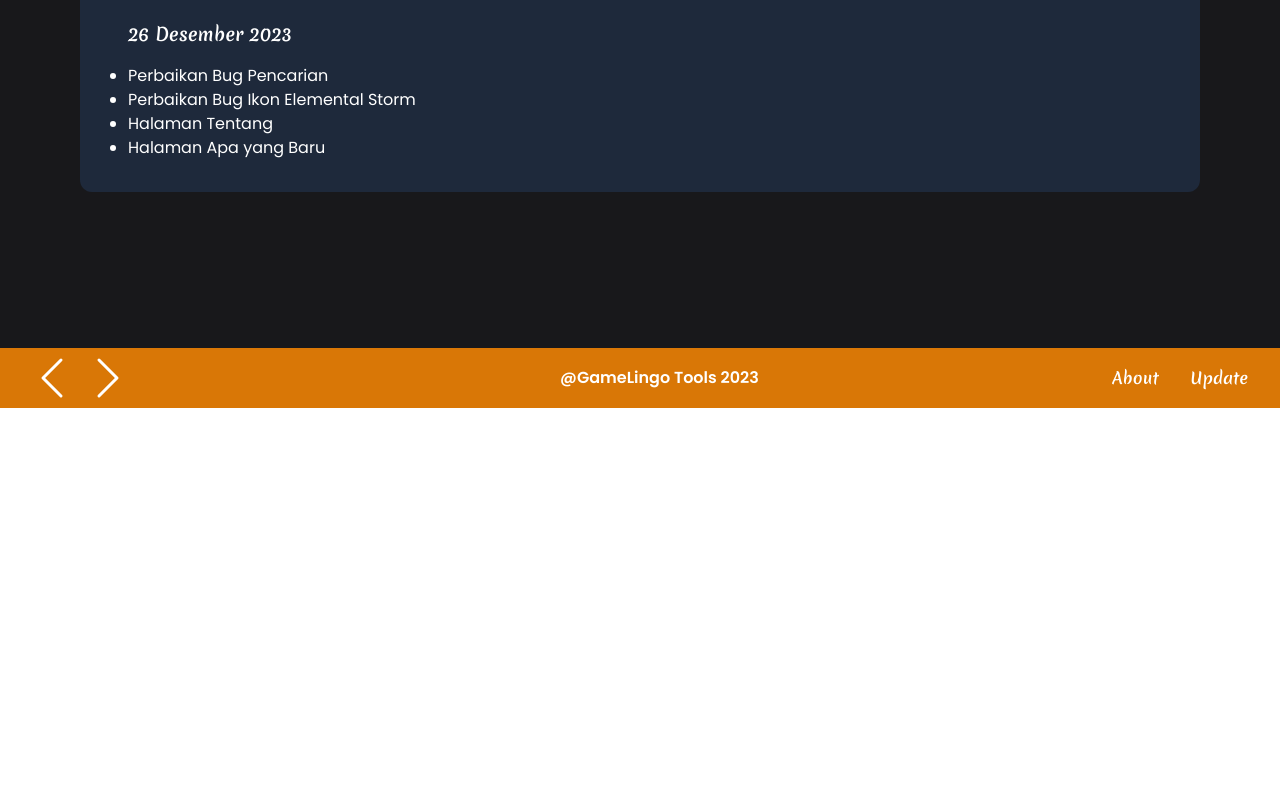
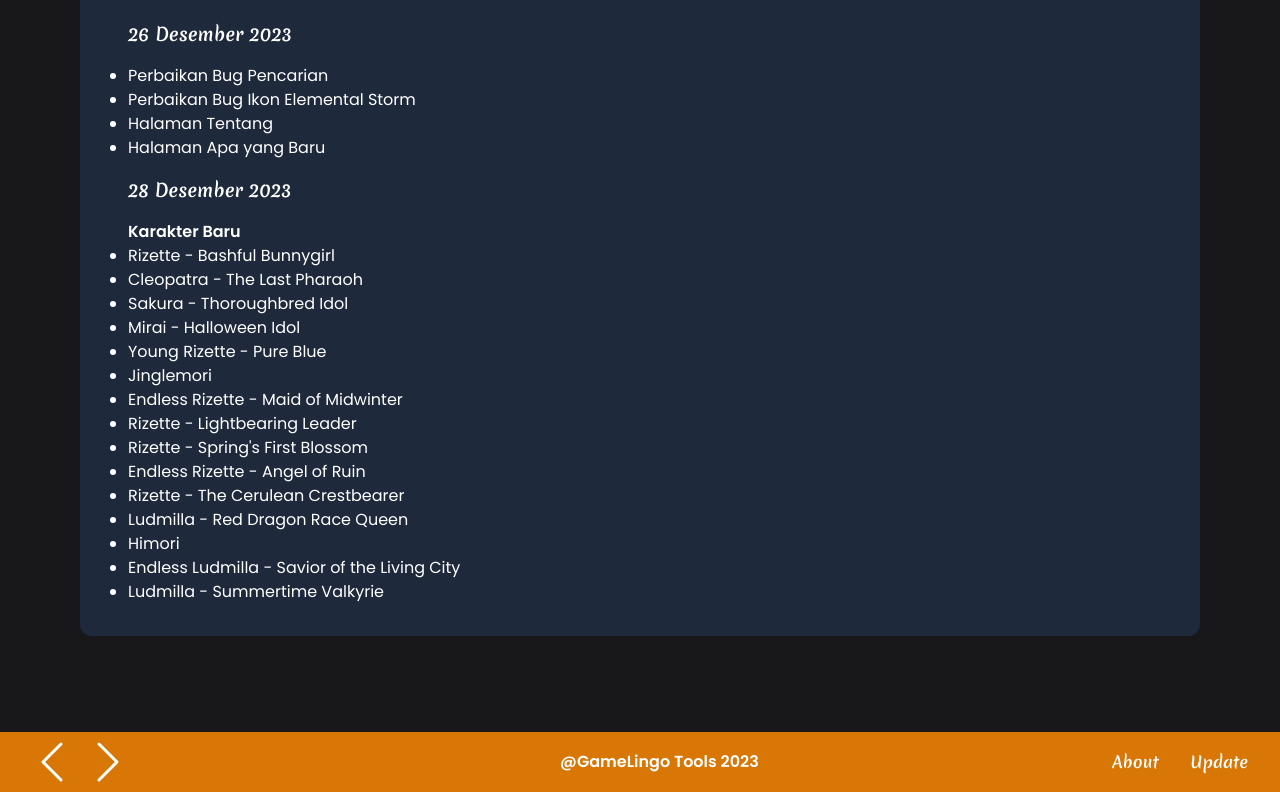
Before and after one commit to aqil2514/gamelingo-tools, a Next.js app: page /new in a window 1280 px wide. Shown: the part 452-1244 px from the top of the page. Before the commit the page ends 860 px from the top, so only its background shows below. Built offline with nearby package versions, Linux system fonts and the light colour scheme; no server answers; a web font is replaced by a local one.

Commit message:
new Chars info

```diff
--- a/app/(general)/new/EN.tsx
+++ b/app/(general)/new/EN.tsx
@@ -24,6 +24,26 @@ export default function EnglishSection() {
             <li className="list-disc">About Page</li>
             <li className="list-disc">What is New Page</li>
           </ol>
+
+          <h2 className="font-semibold text-lg font-merienda my-4">December 28, 2023</h2>
+          <strong>New Characters</strong>
+          <ol>
+            <li className="list-disc">Rizette - Bashful Bunnygirl</li>
+            <li className="list-disc">Cleopatra - The Last Pharaoh</li>
+            <li className="list-disc">Sakura - Thoroughbred Idol</li>
+            <li className="list-disc">Mirai - Halloween Idol</li>
+            <li className="list-disc">Young Rizette - Pure Blue</li>
+            <li className="list-disc">Jinglemori</li>
+            <li className="list-disc">Endless Rizette - Maid of Midwinter</li>
+            <li className="list-disc">Rizette - Lightbearing Leader</li>
+            <li className="list-disc">Rizette - Spring's First Blossom</li>
+            <li className="list-disc">Endless Rizette - Angel of Ruin</li>
+            <li className="list-disc">Rizette - The Cerulean Crestbearer</li>
+            <li className="list-disc">Ludmilla - Red Dragon Race Queen</li>
+            <li className="list-disc">Himori</li>
+            <li className="list-disc">Endless Ludmilla - Savior of the Living City</li>
+            <li className="list-disc">Ludmilla - Summertime Valkyrie</li>
+          </ol>
         </article>
       </div>
     </>
--- a/app/(general)/new/ID.tsx
+++ b/app/(general)/new/ID.tsx
@@ -24,6 +24,26 @@ export default function IndonesianSection() {
             <li className="list-disc">Halaman Tentang</li>
             <li className="list-disc">Halaman Apa yang Baru</li>
           </ol>
+
+          <h2 className="font-semibold text-lg font-merienda my-4">28 Desember 2023</h2>
+          <strong>Karakter Baru</strong>
+          <ol>
+            <li className="list-disc">Rizette - Bashful Bunnygirl</li>
+            <li className="list-disc">Cleopatra - The Last Pharaoh</li>
+            <li className="list-disc">Sakura - Thoroughbred Idol</li>
+            <li className="list-disc">Mirai - Halloween Idol</li>
+            <li className="list-disc">Young Rizette - Pure Blue</li>
+            <li className="list-disc">Jinglemori</li>
+            <li className="list-disc">Endless Rizette - Maid of Midwinter</li>
+            <li className="list-disc">Rizette - Lightbearing Leader</li>
+            <li className="list-disc">Rizette - Spring's First Blossom</li>
+            <li className="list-disc">Endless Rizette - Angel of Ruin</li>
+            <li className="list-disc">Rizette - The Cerulean Crestbearer</li>
+            <li className="list-disc">Ludmilla - Red Dragon Race Queen</li>
+            <li className="list-disc">Himori</li>
+            <li className="list-disc">Endless Ludmilla - Savior of the Living City</li>
+            <li className="list-disc">Ludmilla - Summertime Valkyrie</li>
+          </ol>
         </article>
       </div>
     </>
```
Also changed, not shown: 1 other file (tests, documents, lock files or other folders).
